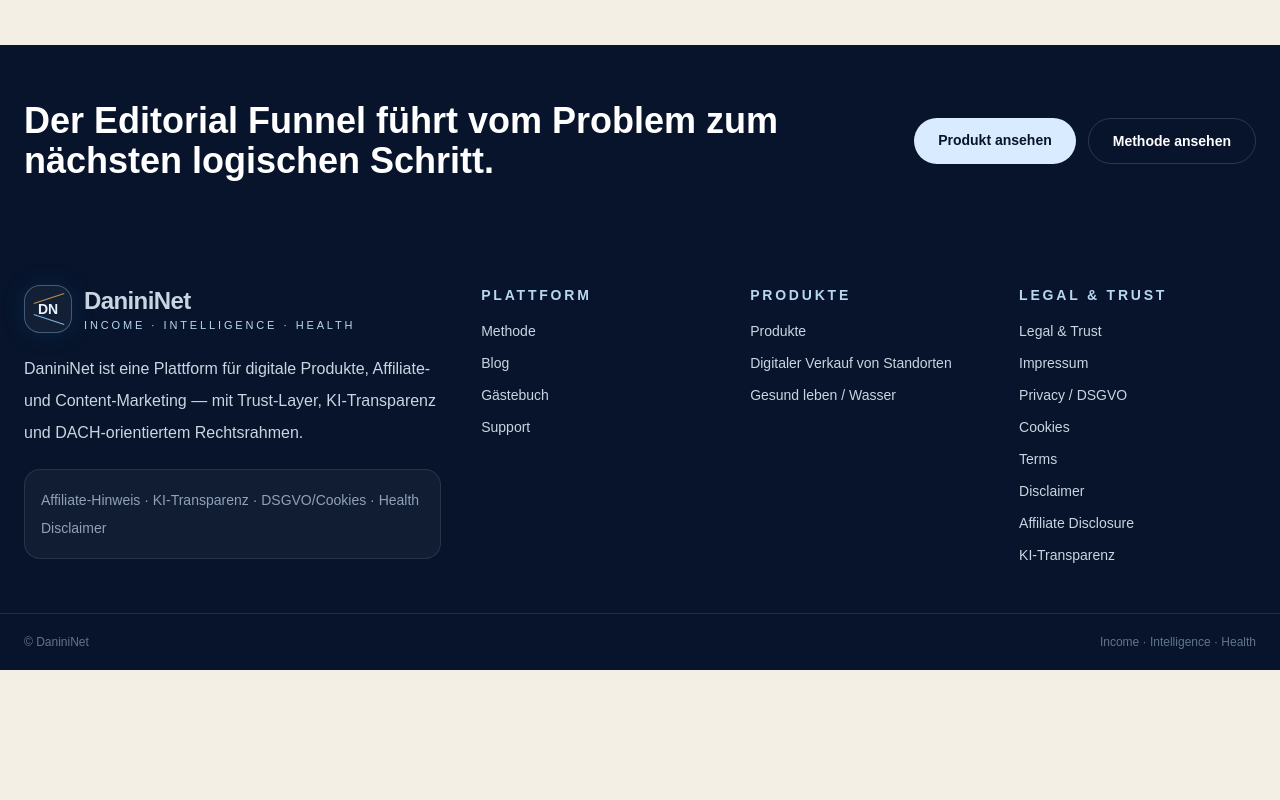
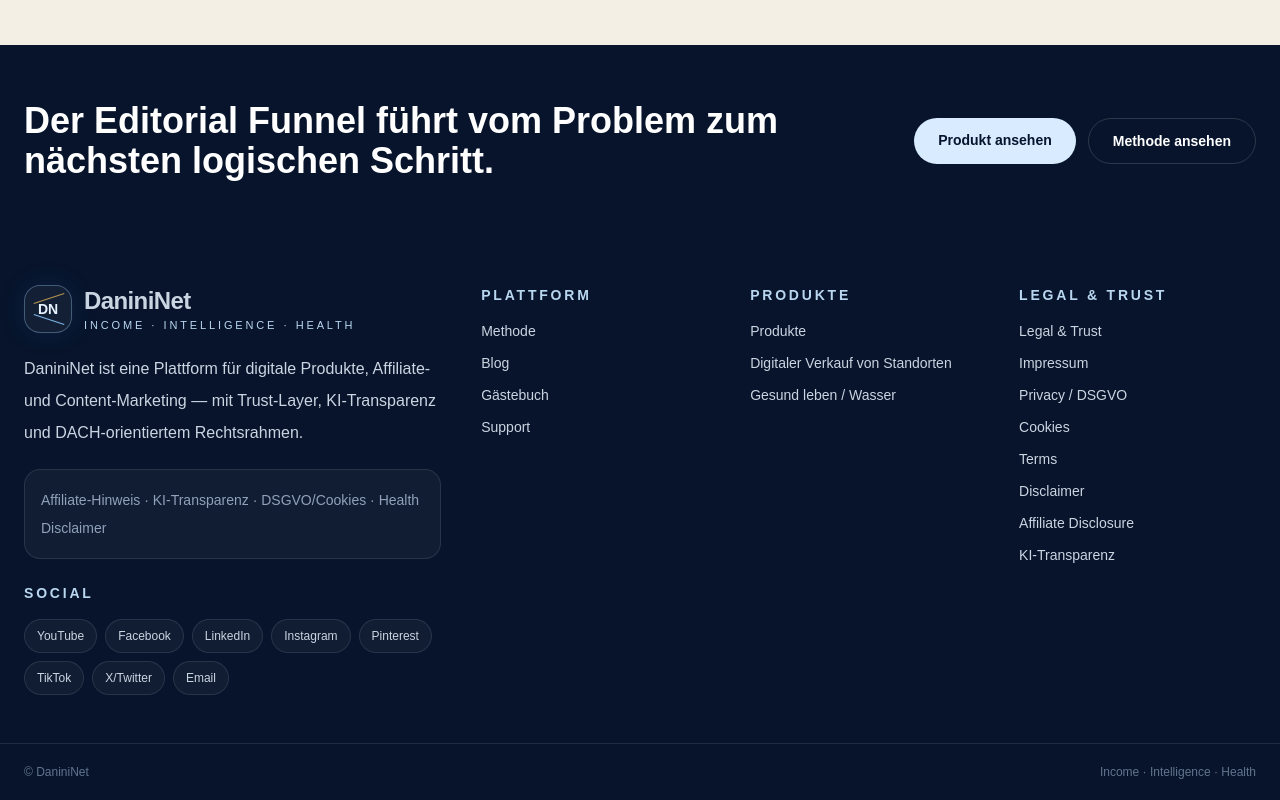
Before and after one commit to danininet/danininet, a Next.js app: page /de/blog in a window 1280 px wide. Shown: the part 1912-2712 px from the top of the page. Before the commit the page ends 2582 px from the top, so only its background shows below. Built offline with nearby package versions, Linux system fonts and the light colour scheme; no server answers.

Commit message:
Add DaniniNet social links to footer

```diff
--- a/components/layout/SiteShell.tsx
+++ b/components/layout/SiteShell.tsx
@@ -101,6 +101,17 @@ function switchLocalePath(currentLocale: Locale, targetLocale: Locale, pathname?
 
 function legalPath(lang: Locale, sub: string) { return `/${lang}/legal/${sub}`; }
 
+const socialLinks = [
+  { label: "YouTube", href: "https://www.youtube.com/@NutriLansDigiVerdienst" },
+  { label: "Facebook", href: "https://www.facebook.com/Affiligaga" },
+  { label: "LinkedIn", href: "https://www.linkedin.com/in/dragan-zdravkovic/" },
+  { label: "Instagram", href: "https://www.instagram.com/dragangaganet/" },
+  { label: "Pinterest", href: "https://de.pinterest.com/dragangaganet/" },
+  { label: "TikTok", href: "https://www.tiktok.com/@danininet0803" },
+  { label: "X/Twitter", href: "https://x.com/zdravkovicgaga" },
+  { label: "Email", href: "mailto:dragangaganet@gmail.com" },
+];
+
 export function BrandMark({ compact = false }: { compact?: boolean }) {
   return (
     <span className="flex items-center gap-3">
@@ -137,6 +148,23 @@ export function SiteShell({ locale, currentPath, children }: { locale: string; c
             <BrandMark />
             <p className="mt-5 max-w-xl leading-8 text-slate-300">{t.footerText}</p>
             <p className="mt-5 rounded-2xl border border-white/10 bg-white/[0.04] p-4 text-sm leading-7 text-slate-400">{t.disclosure}</p>
+            <div className="mt-6">
+              <h3 className="text-sm font-semibold uppercase tracking-[0.2em] text-[#b9d7f0]">Social</h3>
+              <div className="mt-4 flex flex-wrap gap-2">
+                {socialLinks.map((item) => (
+                  <a
+                    key={item.href}
+                    href={item.href}
+                    target={item.href.startsWith("mailto:") ? undefined : "_blank"}
+                    rel={item.href.startsWith("mailto:") ? undefined : "me noopener noreferrer"}
+                    aria-label={`DaniniNet ${item.label}`}
+                    className="rounded-full border border-white/10 bg-white/[0.04] px-3 py-2 text-xs text-slate-300 transition hover:border-[#b9d7f0]/50 hover:text-white"
+                  >
+                    {item.label}
+                  </a>
+                ))}
+              </div>
+            </div>
           </div>
           <div className="grid gap-8 sm:grid-cols-3">
             <div><h3 className="text-sm font-semibold uppercase tracking-[0.2em] text-[#b9d7f0]">{t.platform}</h3><div className="mt-4 grid gap-3 text-sm"><Link href={localizedPath(lang, "method")}>{t.nav[0]}</Link><Link href={localizedPath(lang, "blog")}>Blog</Link><Link href={localizedPath(lang, "guestbook")}>{t.guestbook}</Link><Link href={localizedPath(lang, "support")}>{t.support}</Link></div></div>
```
